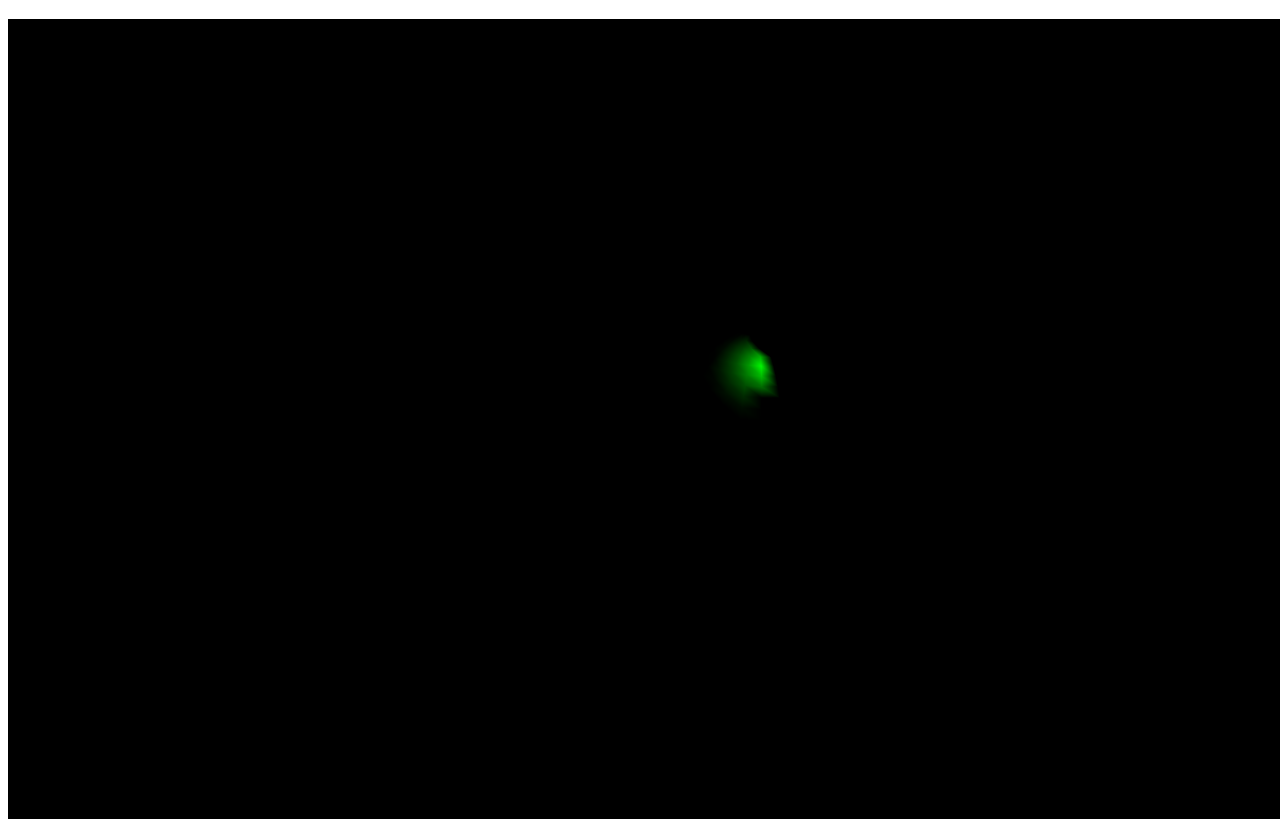
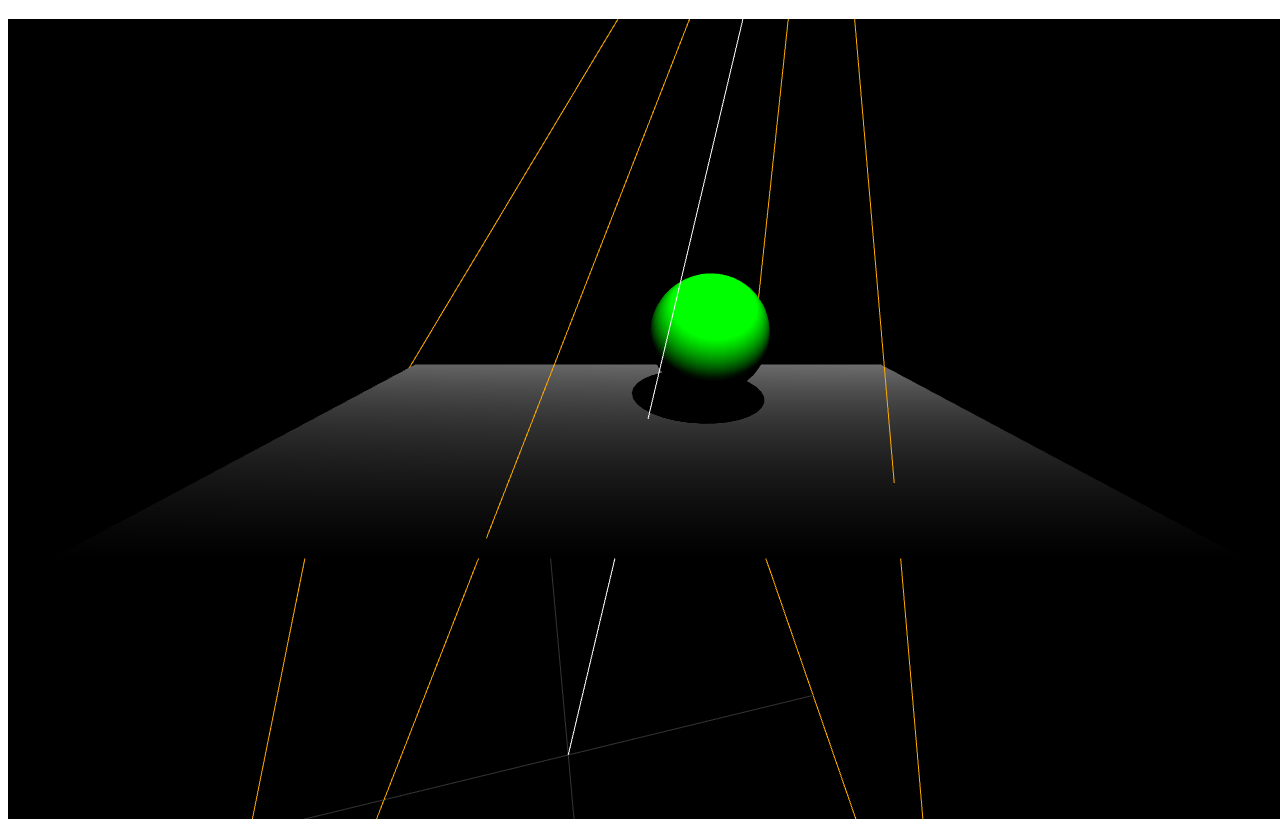
Before and after one commit to Ldeane25/GraphicsLabs, a plain HTML site: page lab5Starter/lab5Starter.html in a window 1280 px wide. Shown: the part 61-888 px from the top of the page. Drawn offline with nearby package versions, Linux system fonts and the light colour scheme; animation ran at ten frames a second.

Commit message:
Add plane, spotlight shadows and camera helper

```diff
--- a/lab5Starter/lab5Starter.html
+++ b/lab5Starter/lab5Starter.html
@@ -22,10 +22,16 @@
         var scene = new THREE.Scene();
 
         // Create a camera with specified properties.
-        var camera = new THREE.PerspectiveCamera(80, window.innerWidth / window.innerHeight, 0.1, 1000);
+        var camera = new THREE.PerspectiveCamera(
+            80,
+            window.innerWidth / window.innerHeight,
+            0.1,
+            1000
+        );
 
         // Set camera position
-        camera.position.z = 5;
+        camera.position.set(0, 3, 8);
+        camera.lookAt(0, 0, 0);
 
         // Sphere class to manage geometry, material and movement
         class Sphere {
@@ -43,6 +49,12 @@
 
                 // Create sphere using geometry and material
                 this.mesh = new THREE.Mesh(this.geometry, this.material);
+
+                // Position sphere above the plane
+                this.mesh.position.y = 1.5;
+
+                // Allow sphere to cast shadows
+                this.mesh.castShadow = true;
 
                 // Set horizontal movement speed
                 this.moveSpeed = 0.02;
@@ -87,14 +99,72 @@
         // Create a sphere object
         var sphere = new Sphere();
 
+        // Create a flat plane below the sphere
+        var planeGeometry = new THREE.PlaneGeometry(12, 8);
+
+        // Create plane material that reacts to light
+        var planeMaterial = new THREE.MeshLambertMaterial({
+            color: 0x888888,
+            side: THREE.DoubleSide
+        });
+
+        // Create plane mesh
+        var plane = new THREE.Mesh(planeGeometry, planeMaterial);
+
+        // Rotate plane so it lies horizontally
+        plane.rotation.x = -Math.PI / 2;
+
+        // Position plane below the sphere
+        plane.position.y = 0;
+
+        // Allow plane to receive shadows
+        plane.receiveShadow = true;
+
+        // Add plane to the scene
+        scene.add(plane);
+
         // Add a white spotlight to illuminate the sphere
-        var spotLight = new THREE.SpotLight(0xffffff);
-        spotLight.position.set(1, 0.5, 1);
+        var spotLight = new THREE.SpotLight(0xffffff, 1.5);
+
+        // Position spotlight above the sphere and plane
+        spotLight.position.set(1, 6, 4);
+
+        // Point spotlight towards the centre of the scene
+        spotLight.target.position.set(0, 0, 0);
+        scene.add(spotLight.target);
+
+        // Enable shadows from spotlight
+        spotLight.castShadow = true;
+
+        // Adjust spotlight angle
+        spotLight.angle = Math.PI / 4;
+
+        // Set shadow quality
+        spotLight.shadow.mapSize.width = 2048;
+        spotLight.shadow.mapSize.height = 2048;
+
+        // Add spotlight to the scene
         scene.add(spotLight);
 
+        // Add camera helper to display spotlight shadow camera
+        var cameraHelper = new THREE.CameraHelper(spotLight.shadow.camera);
+        scene.add(cameraHelper);
+
         // Implement renderer - Create a WebGL renderer for rendering the scene.
-        var renderer = new THREE.WebGLRenderer();
+        var renderer = new THREE.WebGLRenderer({
+            antialias: true
+        });
+
+        // Set renderer size
         renderer.setSize(window.innerWidth, window.innerHeight);
+
+        // Enable shadow rendering
+        renderer.shadowMap.enabled = true;
+
+        // Set shadow rendering type
+        renderer.shadowMap.type = THREE.PCFSoftShadowMap;
+
+        // Add renderer canvas to the page
         document.body.appendChild(renderer.domElement);
 
         // Animation loop to update the sphere
```
